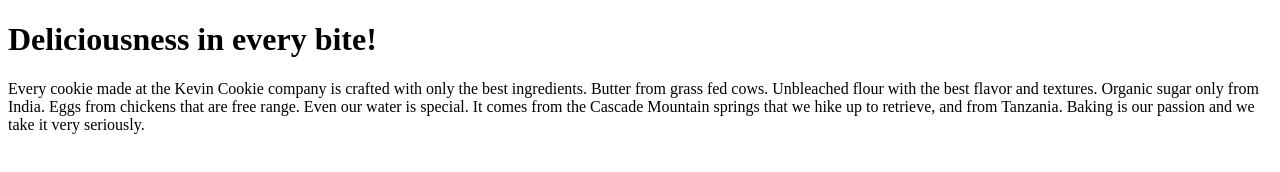
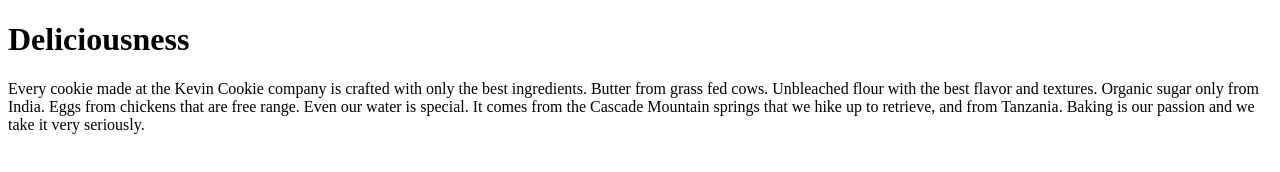
Before and after one commit to IscoRuta98/example-website, a plain HTML site: page index.htm in a window 1280 px wide. Drawn offline with Linux system fonts and the light colour scheme.

Commit message:
made changes to the heading

```diff
--- a/index.htm
+++ b/index.htm
@@ -2,7 +2,7 @@
 <html>
 <body>
 
-<h1>Deliciousness in every bite!</h1>
+<h1>Deliciousness</h1>
 <p>Every cookie made at the Kevin Cookie company is crafted with only the best ingredients.
 Butter from grass fed cows. Unbleached flour with the best flavor and textures. Organic sugar
 only from India. Eggs from chickens that are free range. Even our water is special.
```
